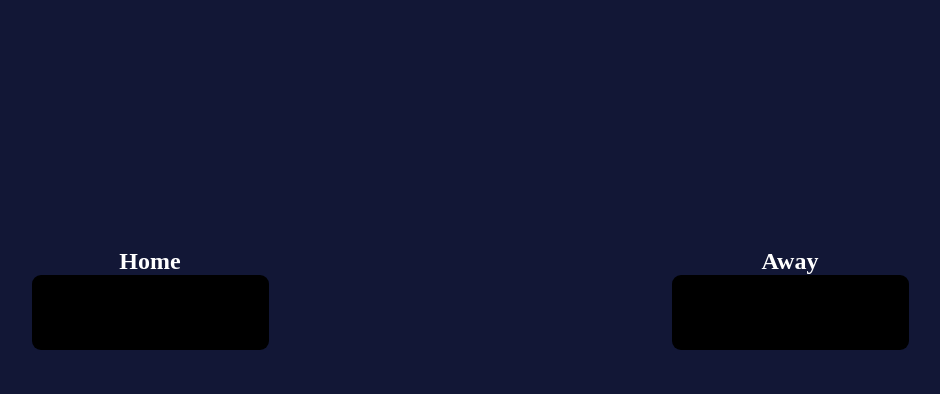
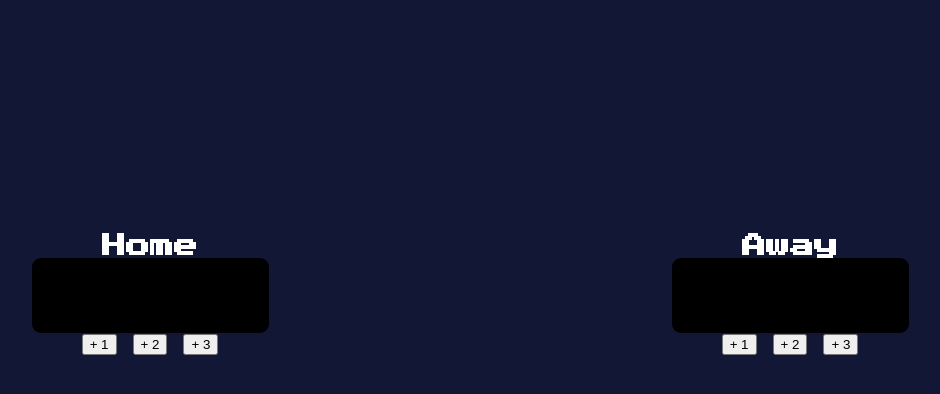
Before and after one commit to Joseph-web-create/Basket-ball-score-app, a plain HTML site: page index.html in a window 1280 px wide. Shown: the part 58-452 px from the top of the page, without its empty margins (170-1110 px from the left). Drawn offline with Linux system fonts and the light colour scheme.

Commit message:
Second commit

```diff
--- a/index.html
+++ b/index.html
@@ -5,6 +5,9 @@
     <meta name="viewport" content="width=device-width, initial-scale=1.0">
     <title>Score App Project</title>
     <link rel="stylesheet" href="styles.css">
+    <link rel="preconnect" href="https://fonts.googleapis.com">
+    <link rel="preconnect" href="https://fonts.gstatic.com" crossorigin>
+    <link href="https://fonts.googleapis.com/css2?family=Press+Start+2P&display=swap" rel="stylesheet">
 </head>
 <body>
     <div class="text div">
@@ -14,10 +17,20 @@
         <div class="container-div-0ne">
             <h2>Home</h2>
             <input type="text" id="input-one" readonly>
+            <div>
+                <button>+ 1</button>
+                <button>+ 2</button>
+                <button>+ 3</button>
+            </div>
         </div>
         <div class="container-div-two">
             <h2>Away</h2>
             <input type="text" id="input-two" readonly>
+            <div>
+                <button>+ 1</button>
+                <button>+ 2</button>
+                <button>+ 3</button>
+            </div>
         </div>
     </div>
 </body>
--- a/styles.css
+++ b/styles.css
@@ -9,6 +9,7 @@ body{
     text-align: center;
     background-color: #121736;
     color: white;
+    font-family: "Press Start 2P", system-ui;
 }
 
 .container{
```
